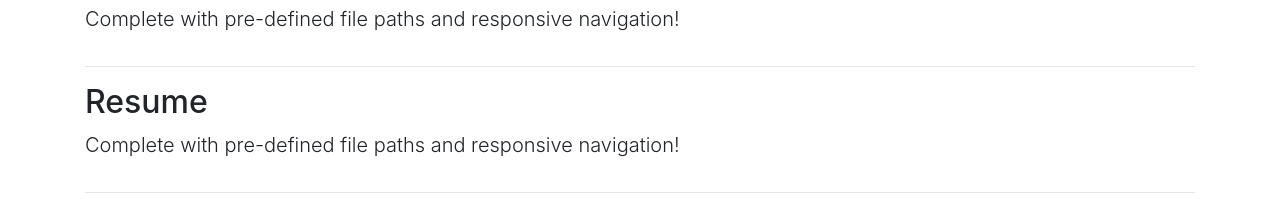
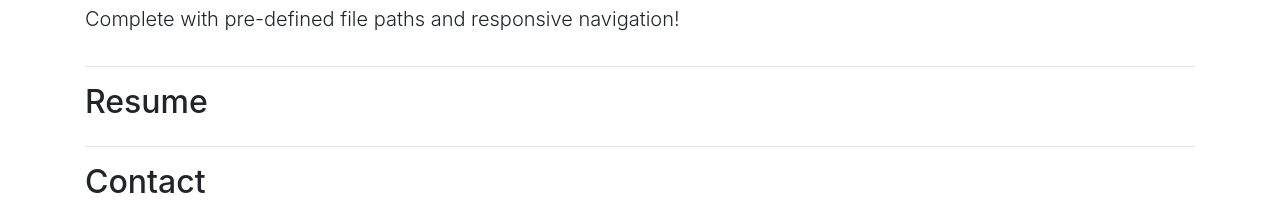
Before and after one commit to annguyens/an.nguyens, a website: page index.html in a window 1280 px wide. Shown: the part 820-1026 px from the top of the page. Drawn offline with Linux system fonts and the light colour scheme.

Commit message:
basic structure

```diff
--- a/index.html
+++ b/index.html
@@ -84,7 +84,6 @@
     <div class="row">
       <div class="col-lg-12">
         <h2 id="resume">Resume</h2>
-        <p class="lead">Complete with pre-defined file paths and responsive navigation!</p>
       </div>
     </div>
     <hr>
```
